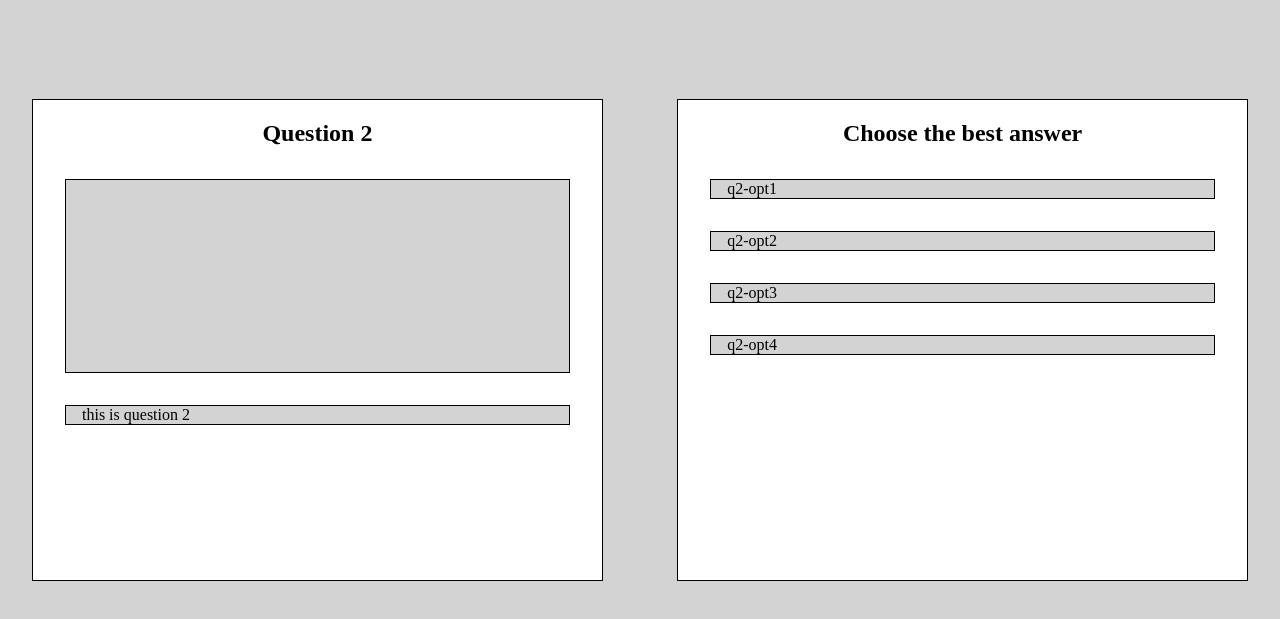
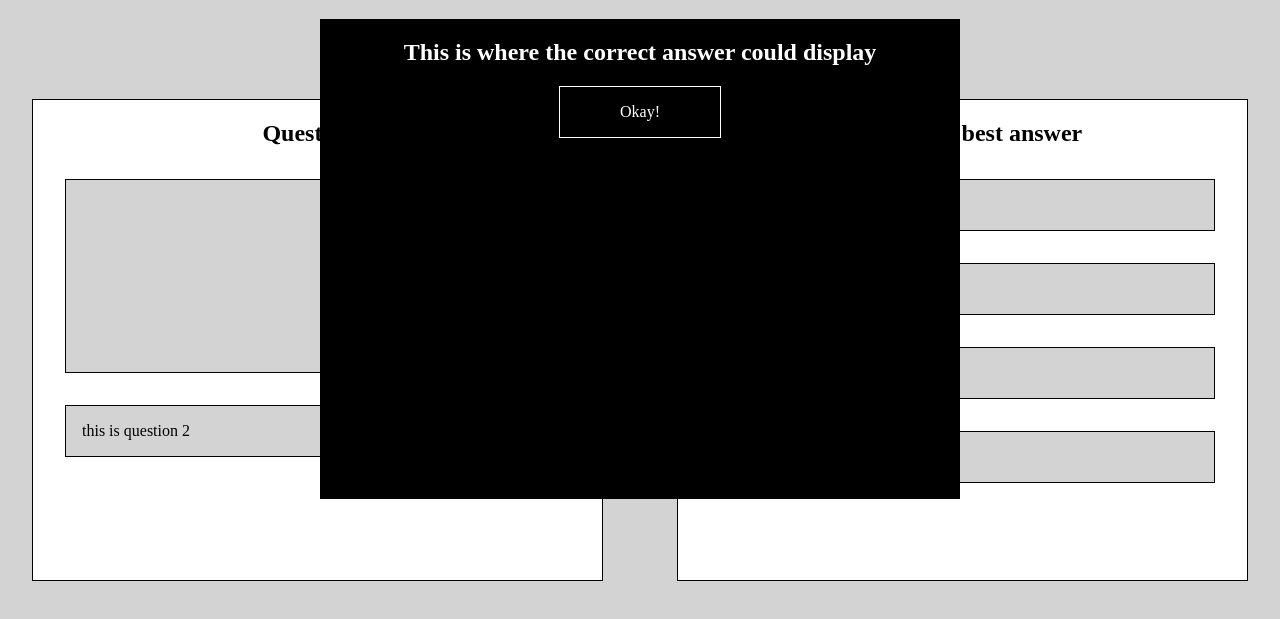
Before and after one commit to neilw22/quiz-app, a plain HTML site: page index.html in a window 1280 px wide. Both pictures are taken after a click on the element "Option 1". Shown: the part 61-680 px from the top of the page. Drawn offline with nearby package versions, Linux system fonts and the light colour scheme.

Commit message:
Created array with question content placeholders, some click behaviour and an overlay for answer information

```diff
--- a/css/stylesheet.css
+++ b/css/stylesheet.css
@@ -51,3 +51,28 @@ h2 {
 	margin: 2em;
 	padding-left: 1em;
 }
+
+.answer {
+	display: none;
+	position: absolute;
+	left: 25%;
+	/*bottom: 25%;*/
+	float: left;
+	width: 50%;
+	height: 30em;
+	background-color: black;
+	color: white;
+}
+
+#answer-closer {
+	position: relative;
+	text-align: center;
+	border: 1px solid white;
+	width: 25%;
+	margin: auto;
+}
+
+#answer-correct,
+#answer-incorrect {
+	display: none;
+}
--- a/index.html
+++ b/index.html
@@ -12,15 +12,19 @@
 				<h2>Question <span id="question-number">1</span></h2>
 					<div class="image-box"></div>
 					<div class="question-box">
-						<p>Here is where the question go</p>
+						<p id="q-content">Here is where the question go</p>
 					</div>
 			</div>
 			<div class="answer-panel">
 				<h2 id="feedback-panel">Choose the best answer</h2>
-					<div id="answer1"><p>Option 1</p></div>
-					<div id="answer2"><p>Option 2</p></div>
-					<div id="answer3"><p>Option 3</p></div>
-					<div id="answer4"><p>Option 4</p></div>
+					<div class="a" id="answer1"><p id="a1-content">Option 1</p></div>
+					<div class="a" id="answer2"><p id="a2-content">Option 2</p></div>
+					<div class="a" id="answer3"><p id="a3-content">Option 3</p></div>
+					<div class="a" id="answer4"><p id="a4-content">Option 4</p></div>
+			</div>
+			<div class="answer">
+				<h2>This is where the correct answer could display</h2>
+				<div id="answer-closer"><p>Okay!</p></div>
 			</div>
 		</div>
 	<script src="http://ajax.googleapis.com/ajax/libs/jquery/1.10.2/jquery.min.js"></script>
--- a/js/app.js
+++ b/js/app.js
@@ -1,49 +1,46 @@
 $(document).ready(function(){
 
-function question(q, opt1, opt2, opt3, opt4){
-	this.q = q;
-	this.opt1 = opt1;
-	this.opt2 = opt2;
-	this.opt3 = opt3;
-	this.opt4 = opt4;
+var nextQ = 2
+
+function answer(x) {
+	if (nextQ === 2) {
+		x = q2;
+		$('.answer').show();
+	} else if (nextQ === 3) {
+		x = q3;
+		$('.answer').show();
+	} else if (nextQ === 4) {
+		x = q4;
+		$('.answer').show();
+	} else if (nextQ === 5) {
+		x = q5;
+		$('.answer').show();
+	}
+	$("#q-content").text(x[0]);
+	$("#a1-content").text(x[1]);
+	$("#a2-content").text(x[2]);
+	$("#a3-content").text(x[3]);
+	$("#a4-content").text(x[4]);
+	nextQ++;
 }
 
-function answer(){
+var q2 = ["this is question 2" , "q2-opt1" , "q2-opt2" , "q2-opt3" , "q2-opt4"];
+var q3 = ["this is question 3" , "q3-opt1" , "q3-opt2" , "q3-opt3" , "q3-opt4"];
+var q4 = ["this is question 4" , "q4-opt1" , "q4-opt2" , "q4-opt3" , "q4-opt4"];
+var q5 = ["this is question 5" , "q5-opt1" , "q5-opt2" , "q5-opt3" , "q5-opt4"];
 
-	$(".question-box").text(q2.q);
-	$("#answer1").text(q2.opt1);
-	$("#answer2").text(q2.opt2);
-	$("#answer3").text(q2.opt3);
-	$("#answer4").text(q2.opt4);
-	$("#question-number").text("2");
-
-}
-
-var q2 = new question("this is question 2", "q2-opt1", "q2-opt2", "q2-opt3", "q2-opt4");
-var q3 = new question("this is question 3", "q3-opt1", "q3-opt2", "q3-opt3", "q3-opt4");
-var q4 = new question("this is question 4", "q4-opt1", "q4-opt2", "q4-opt3", "q4-opt4");
-var q5 = new question("this is question 5", "q5-opt1", "q5-opt2", "q5-opt3", "q5-opt4");
-
-
-$("#answer1").click(function(){
+$(".a").click(function(){
+	if (document.getElementById('answer1').onclick==true) {
+		$("#answer-correct").show();
+	} else {
+		$("answer-incorrect").show();
+	}
 	answer();
 });
 
-$("#answer2").click(function(){
-	answer();
-});
-
-$("#answer3").click(function(){
-	answer();
-});
-
-$("#answer4").click(function(){
-	answer();
-});
-
-
-
-
+$("#answer-closer").click(function(){
+	$('.answer').hide();
+})
 
 
 
```
Also changed, not shown: 2 other files.
